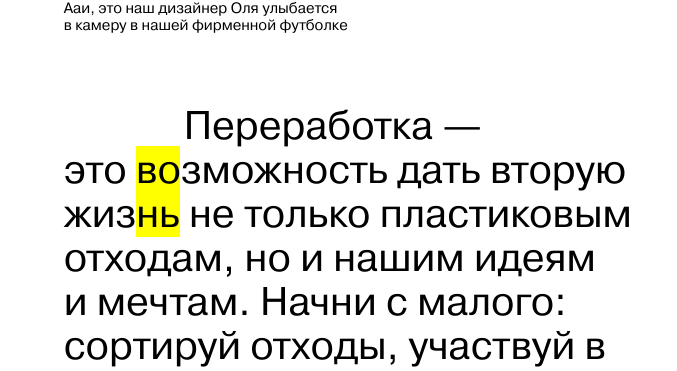
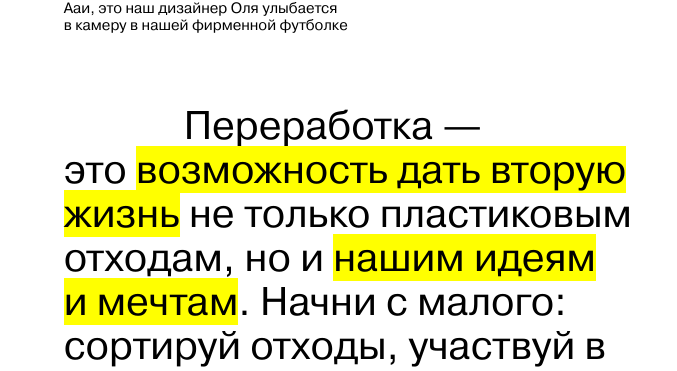
Before and after one commit to geraskinalekseysergeevich/aplastic_ama, a Next.js app: page / in a window 1280 px wide. Shown: the part 7053-7424 px from the top of the page, without its empty margins (603-1280 px from the left). Built offline with nearby package versions, Linux system fonts and the light colour scheme.

Commit message:
fix: home page text highlight animation

```diff
--- a/src/app/page.tsx
+++ b/src/app/page.tsx
@@ -50,7 +50,7 @@ export default function Home() {
 					paragraph="Мы регулярно проводим образовательные лекции, распространяем знания о переработке в&nbsp;социальный сетях и каждый день трудимся на&nbsp;производстве, чтобы уникальной городской мебели в Абхазии стало больше, а пластикового мусора — меньше. "
 				/>
 				<ImagesWithDescription data={TEAM_MEMBERS} />
-				<Title text="Переработка — это&nbsp;[[возможность дать вторую жизнь]] не только пластиковым отходам, но&nbsp;и [[нашим идеям и&nbsp;мечтам]]. Начни с малого: сортируй отходы, участвуй в акциях по сбору мусора. Поддерживай нас и&nbsp;другие проекты, которые работают над экологией!" />
+				<Title text="Переработка — это&nbsp;[[возможность дать вторую ]][[жизнь]] не только пластиковым отходам, но&nbsp;и [[нашим идеям ]][[и&nbsp;мечтам]]. Начни с малого: сортируй отходы, участвуй в акциях по сбору мусора. Поддерживай нас и&nbsp;другие проекты, которые работают над экологией!" />
 				<BigImage
 					src="/big-images/subbotnik.png"
 					date="05.05.25"
```
